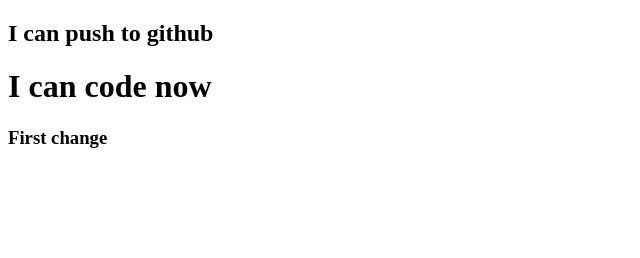
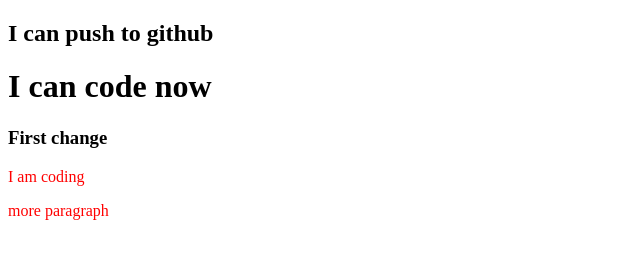
Before and after one commit to evo264714/my-second-repo, a plain HTML site: page index.html in a window 1280 px wide. Shown: the whole page, without its empty margins (0-640 px from the left). Drawn offline with Linux system fonts and the light colour scheme.

Commit message:
added styles

```diff
--- a/index.html
+++ b/index.html
@@ -5,10 +5,13 @@
     <meta http-equiv="X-UA-Compatible" content="IE=edge">
     <meta name="viewport" content="width=device-width, initial-scale=1.0">
     <title>My second Repo</title>
+    <link rel="stylesheet" href="style.css">
 </head>
 <body>
     <h2>I can push to github</h2>
     <h1>I can code now</h1>
     <h3>First change</h3>
+    <p>I am coding</p>
+    <p> more paragraph</p>
 </body>
 </html>
--- /dev/null
+++ b/style.css
@@ -0,0 +1,3 @@
+p{
+    color: red;
+}
```
